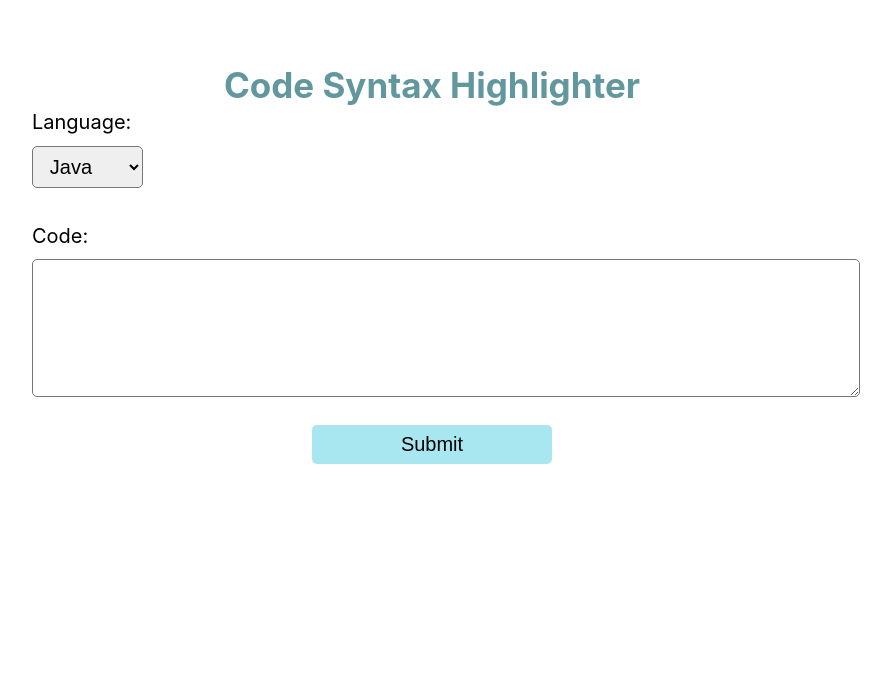
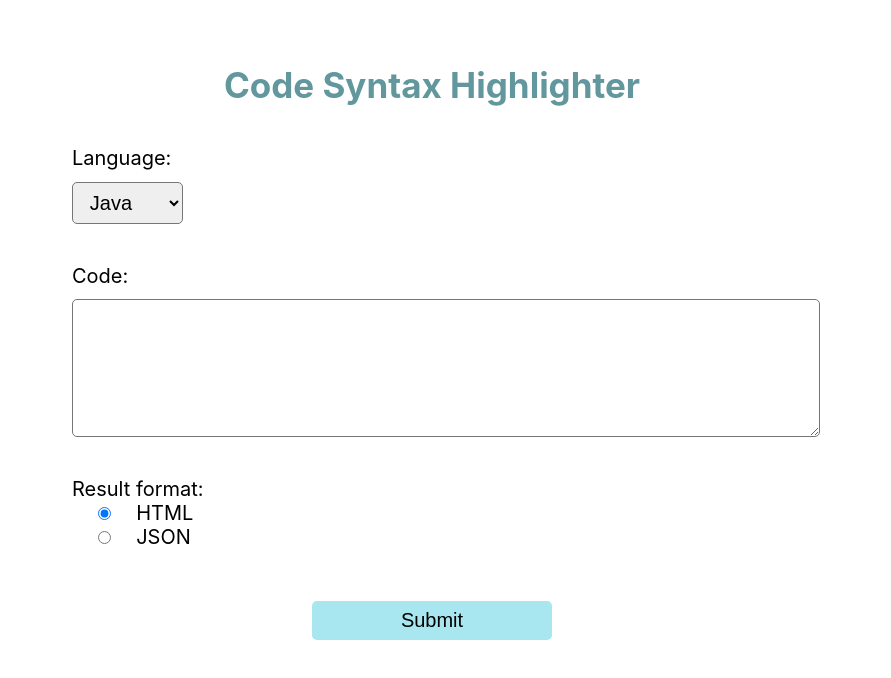
Before and after one commit to fayepsr/ase, a React (Create React App) app in the folder src/src_react/app/: page / in a window 1280 px wide. Shown: the top 678 px of the page, without its empty margins (208-1099 px from the left). Built offline with nearby package versions, Linux system fonts and the light colour scheme.

Commit message:
Add mode input to form

```diff
--- a/src/src_react/app/src/Form.css
+++ b/src/src_react/app/src/Form.css
@@ -3,6 +3,10 @@
   margin: auto;
   padding: 5vw;
   position: relative;
+}
+
+.form-box div {
+  margin: 5vh;
 }
 
 .form-box h5 {
@@ -12,11 +16,14 @@
   margin: 0 0 0.5vh 0;
 }
 
+.form-box input[type='radio'] {
+  margin: 0 2vw;
+}
+
 .form-box label {
   display: block;
   text-align: start;
   font-size: 20px;
-  margin: 0 0 2vh 0;
 }
 
 .form-box select {
--- a/src/src_react/app/src/Form.js
+++ b/src/src_react/app/src/Form.js
@@ -9,6 +9,7 @@ export default class Form extends React.Component {
     this.state = {
       lang: 'java',
       code: '',
+      mode: 'html',
       result: '',
       error: '',
     };
@@ -32,7 +33,8 @@ export default class Form extends React.Component {
     var formdata = new FormData();
     formdata.append('lang', this.state.lang);
     formdata.append('code', Buffer.from(this.state.code).toString('base64'));
-    formdata.append('secret', "hsdiwu8&%$$");
+    formdata.append('secret', 'hsdiwu8&%$$');
+    formdata.append('mode', this.state.mode);
 
     var requestOptions = {
       method: 'POST',
@@ -78,6 +80,7 @@ export default class Form extends React.Component {
           )}
         </div>
         <form onSubmit={this.handleSubmit}>
+          <div>
             <label>
               Language:
               <select
@@ -90,7 +93,8 @@ export default class Form extends React.Component {
                 <option value="python">Python</option>
               </select>
             </label>
-          <br />
+          </div>
+          <div>
             <label>
               Code:
               <textarea
@@ -99,6 +103,31 @@ export default class Form extends React.Component {
                 onChange={this.handleInputChange}
               />
             </label>
+          </div>
+          <div>
+            <label>
+              Result format:
+              <label>
+                <input
+                  type="radio"
+                  value="html"
+                  name="mode"
+                  defaultChecked
+                  onChange={this.handleInputChange}
+                />
+                HTML
+              </label>
+              <label>
+                <input
+                  type="radio"
+                  value="json"
+                  name="mode"
+                  onChange={this.handleInputChange}
+                />
+                JSON
+              </label>
+            </label>
+          </div>
           <input className="submit" type="submit" value="Submit" />
         </form>
         <div>
```
Lines whose indentation alone changed are shown as unchanged.
